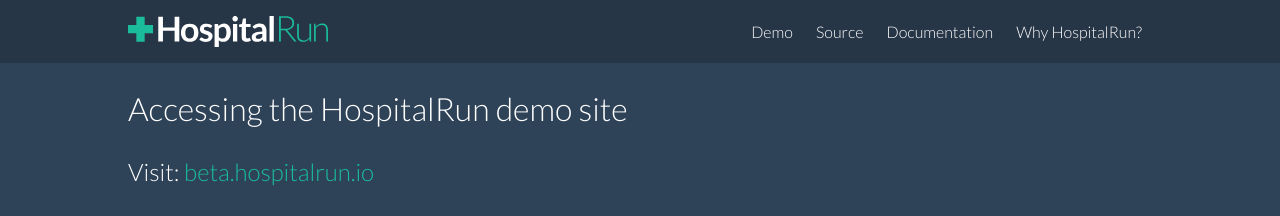
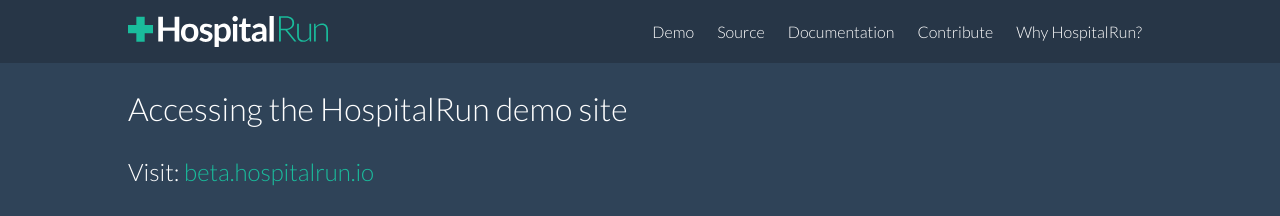
Before and after one commit to HospitalRun/hospitalrun.io, a Jekyll site: the page built from demo/index.md, in a window 1280 px wide. Shown: the top 216 px of the page. Built offline with Jekyll 4.4.1, drawn with Linux system fonts in a browser that asks for light colours.

Commit message:
adding contribute to the header nav for subpages

```diff
--- a/_includes/nav.html
+++ b/_includes/nav.html
@@ -2,5 +2,6 @@
   <a href="/demo" class="nav-link">Demo</a>
   <a href="https://github.com/hospitalrun" class="nav-link">Source</a>
   <a href="https://github.com/HospitalRun/hospitalrun-frontend/wiki" class="nav-link">Documentation</a>
+  <a href="/contribute" class="nav-link" target="_blank">Contribute</a>
   <a href="http://goo.gl/NCJDnJ" class="nav-link" target="_blank">Why HospitalRun?</a>
 </nav>
```
